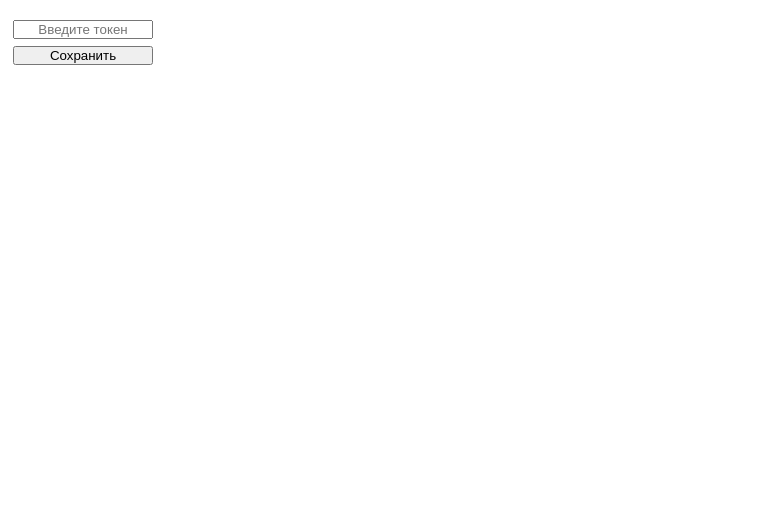
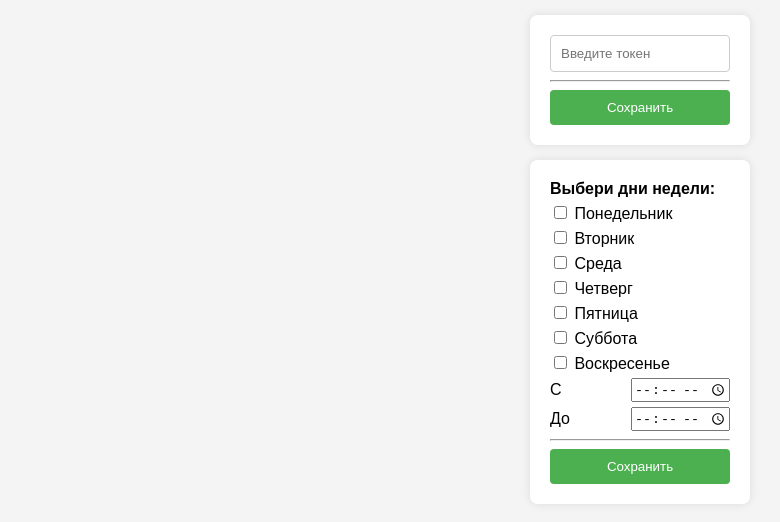
Before and after one commit to diplomatgmg/yadisk-alert, a website built with webpack: page src/html/popup.html in a window 1280 px wide. Shown: the whole page, without its empty margins (0-780 px from the left). Built offline with nearby package versions, Linux system fonts and the light colour scheme; some packages are replaced by stand-ins of ours.

Commit message:
Визуально улучшены формы
Добавлен будущий функционал для работы по времени

```diff
--- a/assets/css/style.css
+++ b/assets/css/style.css
@@ -1,37 +1,74 @@
 body {
-    width: 150px;
+    font-family: Arial, sans-serif;
+    background-color: #f4f4f4;
+    width: 250px;
+    margin: 0 auto;
+    box-sizing: border-box;
 }
 
-input, p {
-    margin: 0;
-    padding: 0;
+.form-container {
+    background-color: #fff;
+    margin: 15px;
+    padding: 20px;
+    border-radius: 8px;
+    box-shadow: 0 0 10px rgba(0, 0, 0, 0.1);
 }
 
-form {
-    display: flex;
-    flex-direction: column;
-    justify-content: center;
-    text-align: center;
-
-    padding: 5px;
+.form-container:nth-child(2n) {
+    margin-top: 15px;
 }
 
-input::placeholder {
-    text-align: center;
+input[type="password"] {
+    width: 100%;
+    padding: 10px;
+    border: 1px solid #ccc;
+    border-radius: 4px;
+    box-sizing: border-box;
 }
 
-form > * {
-    margin-bottom: 7px;
+input[type="password"]:focus {
+    outline: none;
+    border-color: #4caf50;
 }
 
-form input[type="submit"] {
-    margin-bottom: 3px;
+label {
+    display: block;
+    margin-bottom: 5px;
+}
+
+select, button {
+    padding: 10px;
+    width: 100%;
+    box-sizing: border-box;
+}
+
+button {
+    background-color: #4caf50;
+    color: #fff;
+    border: none;
+    border-radius: 4px;
+    cursor: pointer;
+}
+
+button:hover {
+    background-color: #45a049;
+}
+
+.range-time > * {
+    display: flex;
+    justify-content: space-between;
+    align-items: center;
+}
+
+
+.error {
+    padding-top: 15px;
+    margin: 0;
+    color: red;
 }
 
 .success {
+    padding-top: 15px;
+    margin: 0;
     color: green;
 }
-
-.error {
-    color: red;
-}
--- a/src/html/popup.html
+++ b/src/html/popup.html
@@ -6,11 +6,39 @@
     <link rel="stylesheet" href="../../assets/css/style.css">
 </head>
 <body>
-<form id="saveTokenForm" >
-    <label for="saveTokenInput"></label>
-    <input name="token" id="saveTokenInput" type="password" placeholder="Введите токен">
-    <input type="submit" value="Сохранить">
+<form id="saveTokenForm" class="form-container">
+    <label for="saveTokenInput">
+        <input name="token" id="saveTokenInput" type="password" placeholder="Введите токен">
+    </label>
+    <hr>
+    <button type="submit">Сохранить</button>
 </form>
+
+<form class="form-container">
+    <label><strong>Выбери дни недели:</strong></label>
+    <label><input type="checkbox" name="days" value="monday"> Понедельник</label>
+    <label><input type="checkbox" name="days" value="tuesday"> Вторник</label>
+    <label><input type="checkbox" name="days" value="wednesday"> Среда</label>
+    <label><input type="checkbox" name="days" value="thursday"> Четверг</label>
+    <label><input type="checkbox" name="days" value="friday"> Пятница</label>
+    <label><input type="checkbox" name="days" value="saturday"> Суббота</label>
+    <label><input type="checkbox" name="days" value="sunday"> Воскресенье</label>
+
+    <div class="range-time">
+        <label>
+            С
+            <input type="time" name="time" min="00:00" max="23:59">
+        </label>
+        <label>
+            До
+            <input type="time" name="time" min="00:00" max="23:59">
+        </label>
+    </div>
+
+    <hr>
+    <button>Сохранить</button>
+</form>
+
 <script src="../js/popup.js" type="module"></script>
 </body>
 </html>
--- a/src/js/popup.js
+++ b/src/js/popup.js
@@ -3,14 +3,14 @@ import YaDisk from './YaDisk.js';
 document.addEventListener('DOMContentLoaded', async () => {
   const saveTokenForm = document.querySelector('#saveTokenForm');
   const saveTokenInput = document.querySelector('#saveTokenInput');
-  const saveButton = saveTokenForm.querySelector('input[type="submit"]');
+  const saveButton = saveTokenForm.querySelector('button[type="submit"]');
   const displayTokenInfo = (token, isValid) => {
     const infoElement = document.createElement('p');
 
     if (isValid) {
       infoElement.textContent = 'Токен успешно добавлен!';
       infoElement.classList.add('success');
-      saveTokenInput.outerHTML = `<p>${token.slice(0, 10)}****</p>`;
+      saveTokenInput.outerHTML = `<p>${token.slice(0, 15)}********</p>`;
       saveButton.disabled = true;
     } else {
       infoElement.textContent = 'Неверный токен!';
```
